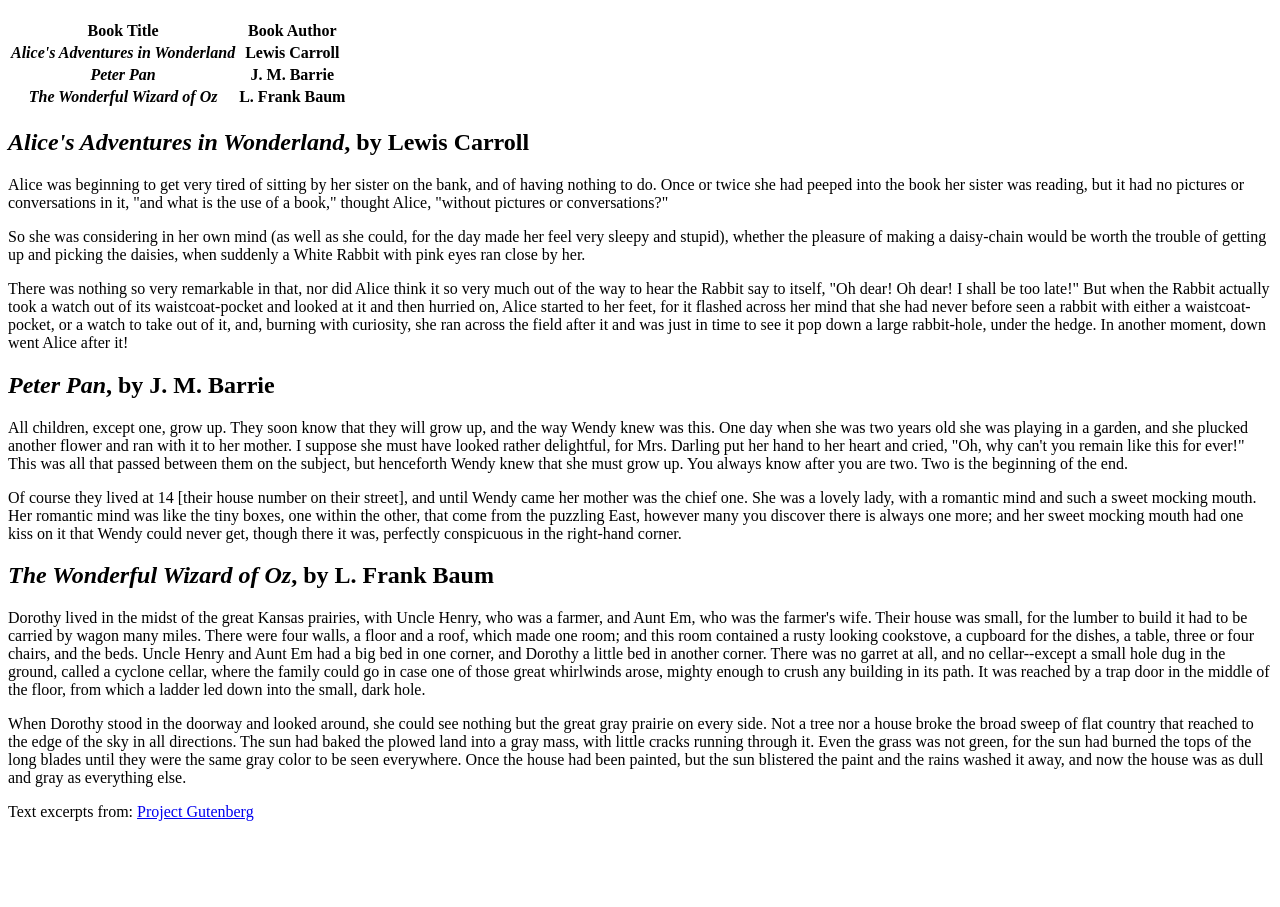
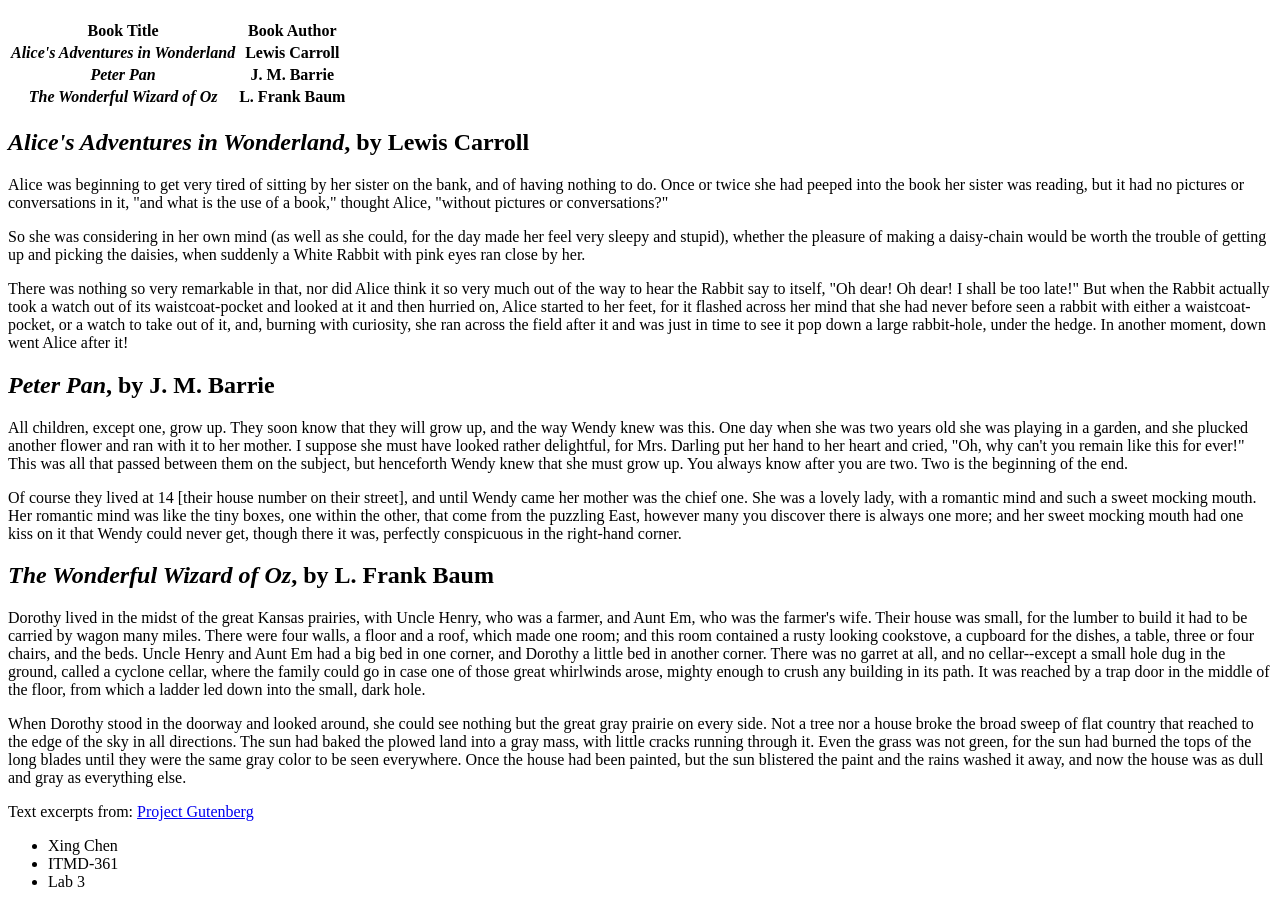
Before and after one commit to xchen205/webdev_lab3, a plain HTML site: page index.html in a window 1280 px wide. Shown: the part 61-968 px from the top of the page. Before the commit the page ends 890 px from the top, so only its background shows below. Drawn offline with Linux system fonts and the light colour scheme.

Commit message:
add list

```diff
--- a/index.html
+++ b/index.html
@@ -45,5 +45,10 @@
 
 <bold>Text excerpts from: <a href="http://www.gutenberg.org">Project Gutenberg</a>
 
+<ul>
+<li>Xing Chen</li>
+<li>ITMD-361</li>
+<li>Lab 3</li>
+</ul>
 </body>
 </html>
```
